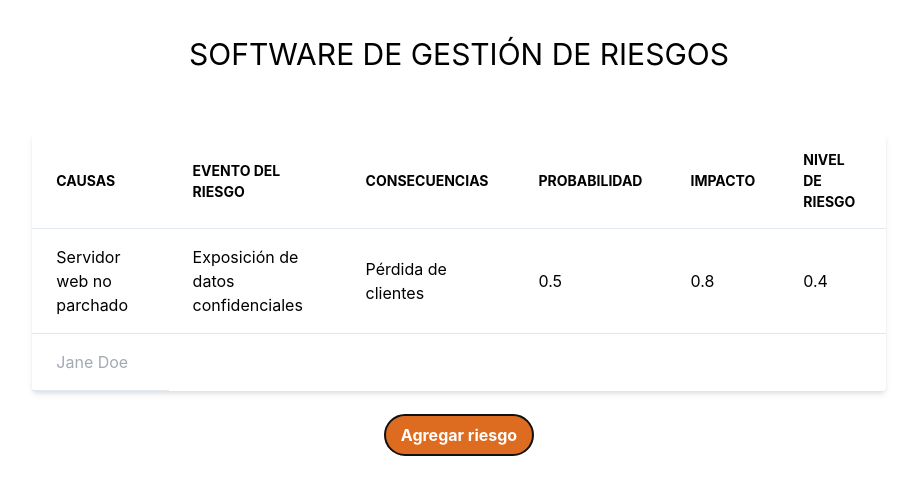
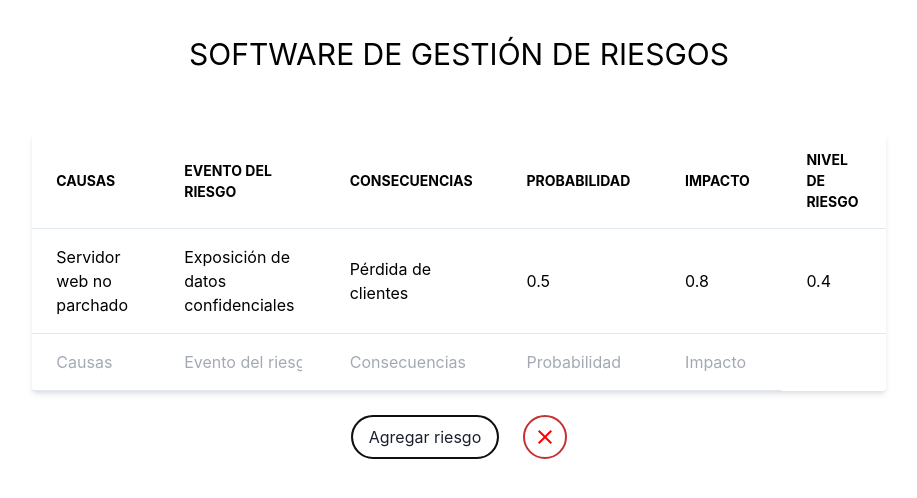
Before and after one commit to alvaroenrique/risk-management-app, a React (Create React App) app: page / in a window 1280 px wide. Both pictures are taken after a click on the button "Agregar riesgo". Shown: the top 498 px of the page, without its empty margins (181-1098 px from the left). Built offline with nearby package versions, Linux system fonts and the light colour scheme.

Commit message:
[Update] buttons actions

```diff
--- a/src/components/editable-table.js
+++ b/src/components/editable-table.js
@@ -1,5 +1,6 @@
 /* eslint-disable jsx-a11y/anchor-is-valid */
 import React, {useState} from 'react';
+import CloseIcon from '../icons/icons';
 
 const tableHeader = [
   'Causas',
@@ -10,52 +11,61 @@ const tableHeader = [
   'Nivel de riesgo',
 ];
 
+const auxTableBody = [
+  {
+    cause: 'Servidor web no parchado',
+    event: 'Exposición de datos confidenciales',
+    consequence: 'Pérdida de clientes',
+    prob: 0.5,
+    impact: 0.8,
+    riskLevel: 0,
+  },
+].map(row => {
+  const auxRow = {...row};
+  auxRow.riskLevel = auxRow.prob * auxRow.impact;
+  return auxRow;
+});
+
 function EditableTable() {
-  const tableBody = [
-    [
-      'Servidor web no parchado',
-      'Exposición de datos confidenciales',
-      'Pérdida de clientes',
-      0.5,
-      0.8,
-      // auto calc
-    ],
-  ];
-
-  tableBody.forEach(row => {
-    row.push(row[3] * row[4]);
-  });
-
-  const [body, setBody] = useState(tableBody);
+  const [body, setBody] = useState(auxTableBody);
   const [editable, setEditable] = useState(false);
 
   const [newCauses, setNewCauses] = useState('');
-  /* const [newEvent, setNewCauses] = useState('');
-  const [newCons, setNewCauses] = useState('');
-  const [newProb, setNewCauses] = useState('');
- */
+  const [newEvent, setNewEvent] = useState('');
+  const [newConsequence, setNewConsequence] = useState('');
+  const [newProb, setNewProb] = useState('');
+  const [newImpact, setNewImpact] = useState('');
+
   const addRisk = newRisk => {
-    newRisk.push(newRisk[3] * newRisk[4]);
     const auxBody = [...body, newRisk];
+    setBody(auxBody);
+  };
 
-    setBody(auxBody);
+  const resetForm = () => {
+    setNewCauses('');
+    setNewEvent('');
+    setNewConsequence('');
+    setNewProb('');
+    setNewImpact('');
   };
 
   const handleAddRiskButton = () => {
     if (editable) {
-      addRisk([
-        newCauses,
-        'Exposición de datos confidenciales',
-        'Pérdida de clientes',
-        0.5,
-        0.8,
-        // auto calc
-      ]);
+      addRisk({
+        cause: newCauses,
+        event: newEvent,
+        consequence: newConsequence,
+        prob: newProb,
+        impact: newImpact,
+        riskLevel: newProb * newImpact,
+      });
       setEditable(!editable);
+      resetForm();
     } else {
       setEditable(!editable);
     }
   };
+
   return (
     <div className="w-2/3 mx-auto">
       <div className="bg-white shadow-md rounded my-6">
@@ -73,7 +83,7 @@ function EditableTable() {
           <tbody>
             {body.map(row => (
               <tr className="hover:bg-gray-300">
-                {row.map(el => (
+                {Object.values(row).map(el => (
                   <td className="py-4 px-6 border-b border-grey-light">{el}</td>
                 ))}
               </tr>
@@ -85,10 +95,45 @@ function EditableTable() {
                   <input
                     className="appearance-none bg-transparent border-none w-full text-gray-700 leading-tight focus:outline-none"
                     type="text"
-                    placeholder="Jane Doe"
-                    aria-label="Full name"
+                    placeholder="Causas"
                     value={newCauses}
                     onChange={e => setNewCauses(e.target.value)}
+                  />
+                </td>
+                <td className="py-4 px-6 border-b border-grey-light">
+                  <input
+                    className="appearance-none bg-transparent border-none w-full text-gray-700 leading-tight focus:outline-none"
+                    type="text"
+                    placeholder="Evento del riesgo"
+                    value={newEvent}
+                    onChange={e => setNewEvent(e.target.value)}
+                  />
+                </td>
+                <td className="py-4 px-6 border-b border-grey-light">
+                  <input
+                    className="appearance-none bg-transparent border-none w-full text-gray-700 leading-tight focus:outline-none"
+                    type="text"
+                    placeholder="Consecuencias"
+                    value={newConsequence}
+                    onChange={e => setNewConsequence(e.target.value)}
+                  />
+                </td>
+                <td className="py-4 px-6 border-b border-grey-light">
+                  <input
+                    className="appearance-none bg-transparent border-none w-full text-gray-700 leading-tight focus:outline-none"
+                    type="text"
+                    placeholder="Probabilidad"
+                    value={newProb}
+                    onChange={e => setNewProb(e.target.value)}
+                  />
+                </td>
+                <td className="py-4 px-6 border-b border-grey-light">
+                  <input
+                    className="appearance-none bg-transparent border-none w-full text-gray-700 leading-tight focus:outline-none"
+                    type="text"
+                    placeholder="Impacto"
+                    value={newImpact}
+                    onChange={e => setNewImpact(e.target.value)}
                   />
                 </td>
               </tr>
@@ -99,11 +144,20 @@ function EditableTable() {
       <div className="flex justify-center">
         <button
           type="button"
-          className="bg-orange-600 hover:bg-orange-400 text-white font-bold py-2 px-4 rounded-full"
+          className="rounded-full py-2 px-4 border-2 border-gray-700 text-gray-900 hover:border-orange-700 p-2 hover:text-orange-700"
           onClick={handleAddRiskButton}
         >
           Agregar riesgo
         </button>
+        {editable && (
+          <button
+            type="button"
+            className="rounded-full py-2 border-2 border-red-700 text-red-700 hover:border-orange-700 p-2 hover:text-orange-700 ml-6"
+            onClick={() => setEditable(!editable)}
+          >
+            <CloseIcon svgClasses="text-red-700" svgFill="red" />
+          </button>
+        )}
       </div>
     </div>
   );
--- /dev/null
+++ b/src/icons/icons.js
@@ -0,0 +1,19 @@
+/* eslint-disable react/prop-types */
+import React from 'react';
+
+export default props => {
+  const {svgClasses, svgFill} = props;
+  return (
+    <svg
+      xmlns="http://www.w3.org/2000/svg"
+      width="24"
+      height="24"
+      viewBox="0 0 24 24"
+      className={svgClasses}
+      fill={svgFill}
+    >
+      <path d="M19 6.41L17.59 5 12 10.59 6.41 5 5 6.41 10.59 12 5 17.59 6.41 19 12 13.41 17.59 19 19 17.59 13.41 12z" />
+      <path d="M0 0h24v24H0z" fill="none" />
+    </svg>
+  );
+};
```
Also changed, not shown: src/baseline-close-24px.svg (added).
